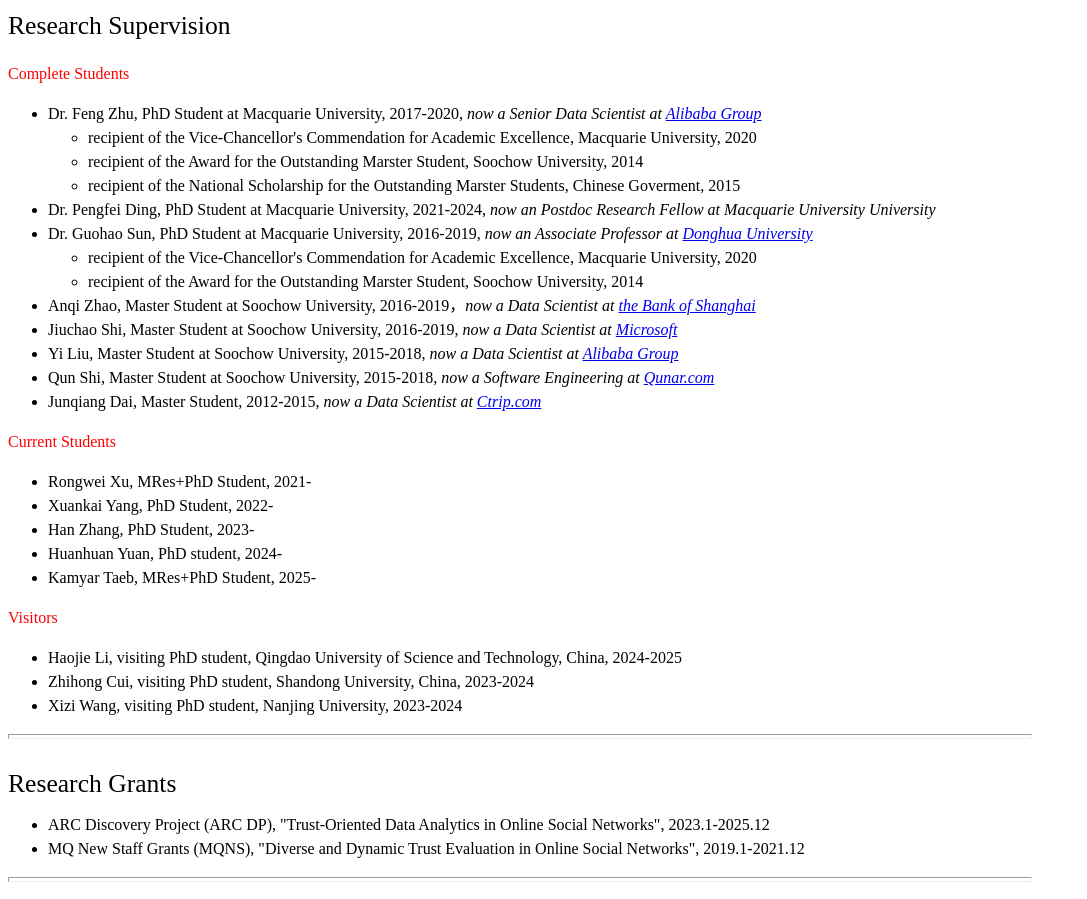
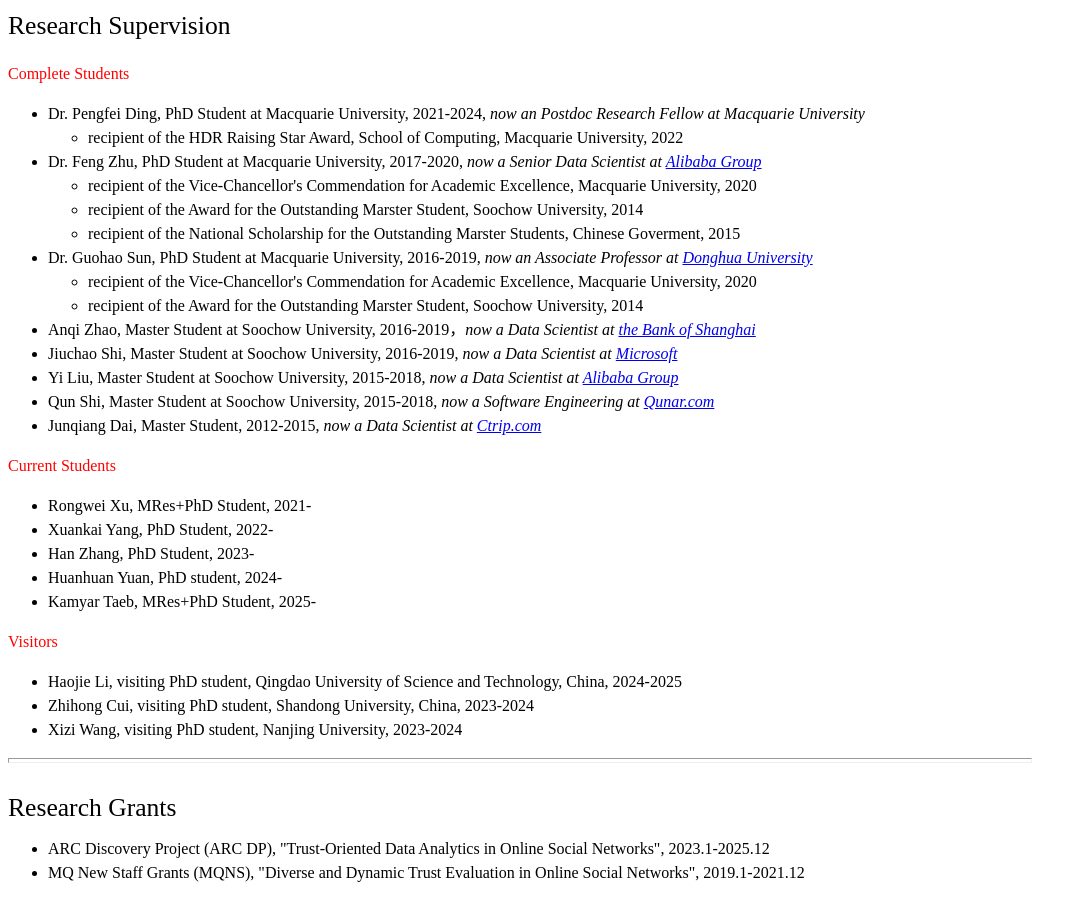
Before and after one commit to guanfeng-liu/gfliu, a plain HTML site: page index.htm in a window 1280 px wide. Shown: the part 1744-2643 px from the top of the page, without its empty margins (0-1087 px from the left). Drawn offline with Linux system fonts and the light colour scheme.

Commit message:
Update index.htm

```diff
--- a/index.htm
+++ b/index.htm
@@ -169,6 +169,13 @@
 	<font color="red" ,size="4"> Complete Students </font>
 	<ul>
 
+
+		<li>Dr. Pengfei Ding, PhD Student at Macquarie University, 2021-2024, <i>now an Postdoc Research Fellow at Macquarie University</i></li>
+
+		    <ul>
+		   	  <li>recipient of the HDR Raising Star Award, School of Computing, Macquarie University, 2022</li>
+		   	</ul>
+
 		<li>Dr. Feng Zhu, PhD Student at Macquarie University, 2017-2020, <i>now a Senior Data Scientist at <a href="https://www.alibabagroup.com/cn/global/home">Alibaba Group</a></i></li>
 		   <ul>
 		   	  <li>recipient of the Vice-Chancellor's Commendation for Academic Excellence, Macquarie University, 2020</li>
@@ -176,8 +183,6 @@
 		      <li>recipient of the National Scholarship for the Outstanding Marster Students, Chinese Goverment, 2015</li>
 		    </ul>
 
-
-       	<li>Dr. Pengfei Ding, PhD Student at Macquarie University, 2021-2024, <i>now an Postdoc Research Fellow at Macquarie University University</i></li>
 
        	<li>Dr. Guohao Sun, PhD Student at Macquarie University, 2016-2019, <i>now an Associate Professor at <a href="http://www.dhu.edu.cn/">Donghua University</a> </i></li>
 	   <ul>
```
